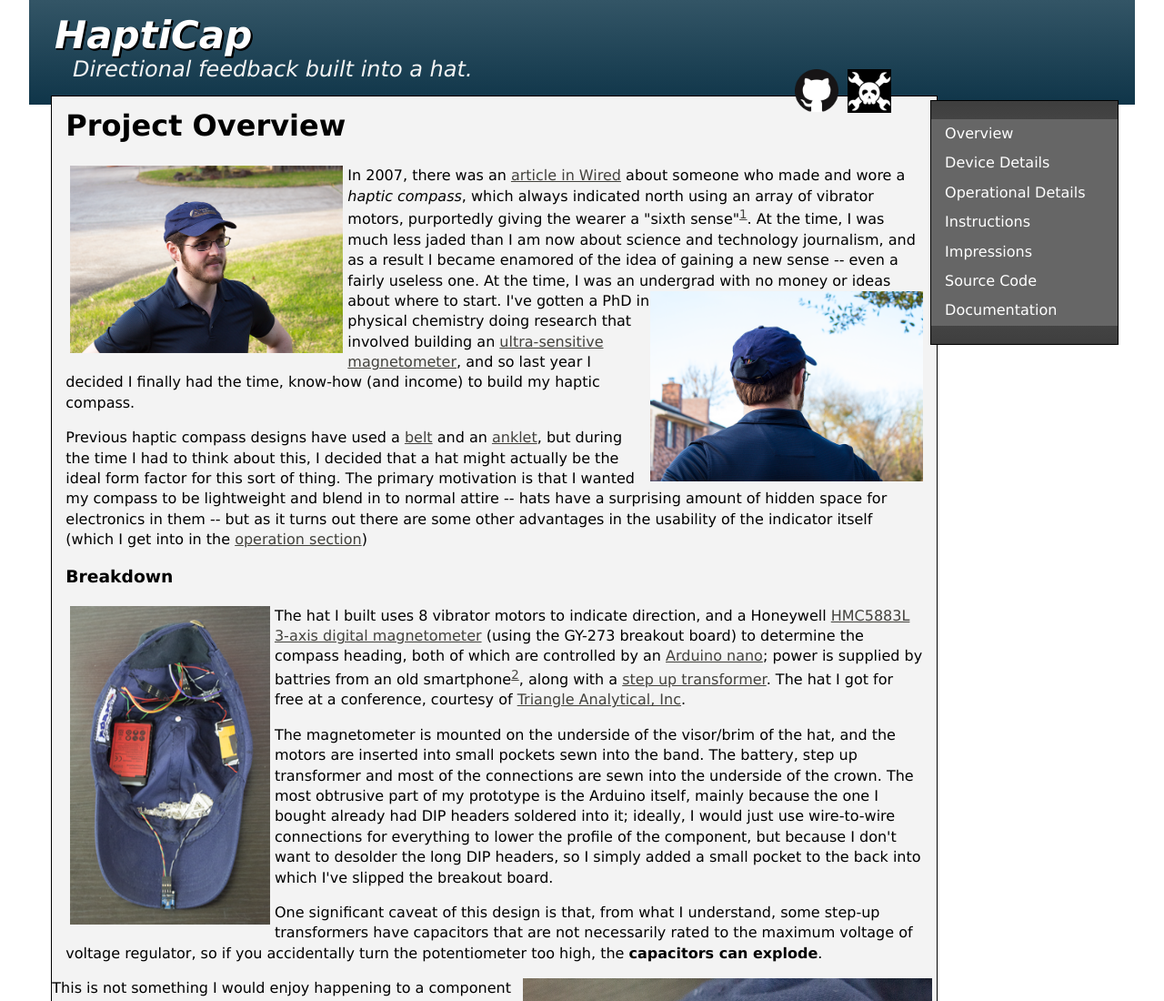
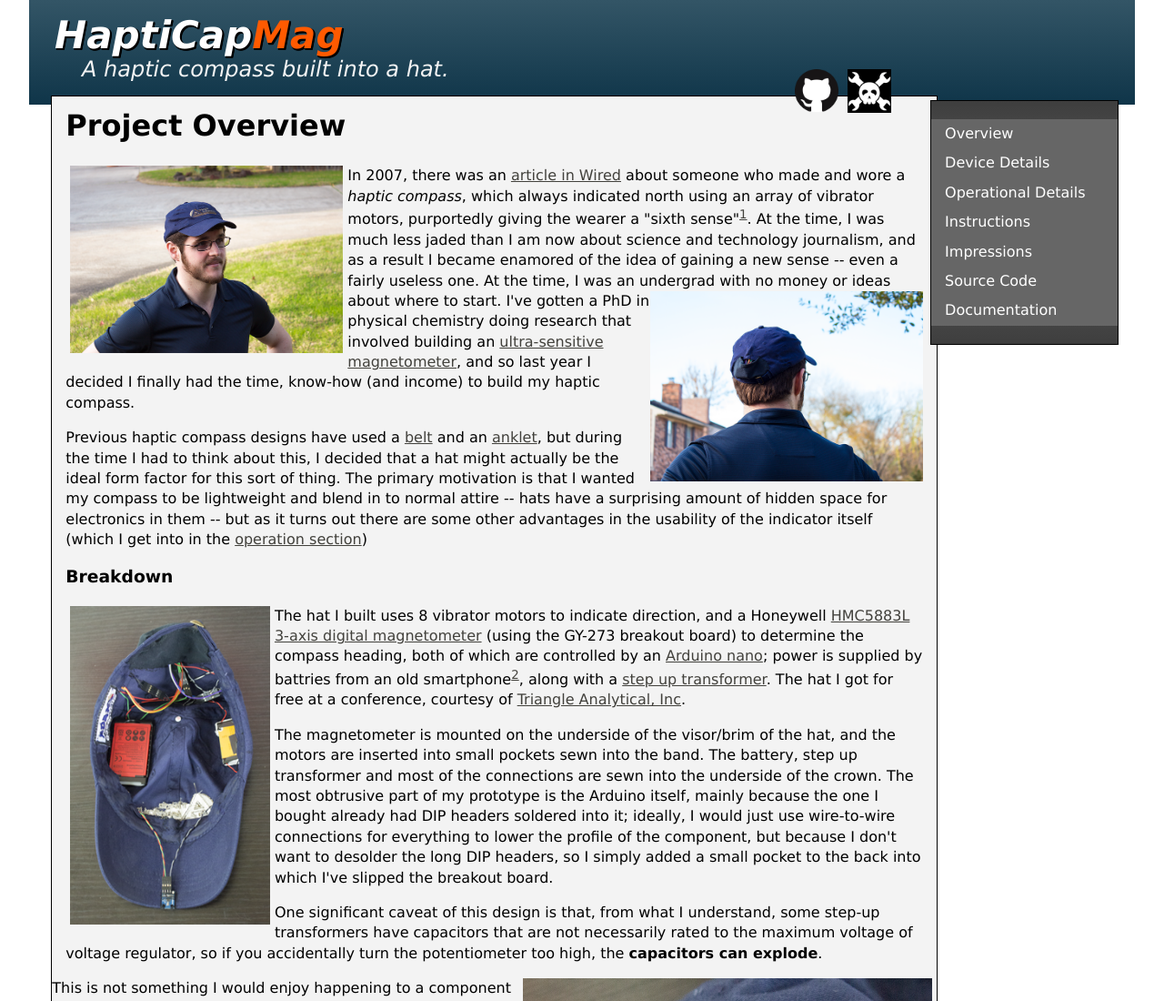
Before and after one commit to pganssle/HaptiCap, a plain HTML site: page index.html in a window 1280 px wide. Shown: the top 1100 px of the page at 91% size. Drawn offline with Linux system fonts and the light colour scheme.

Commit message:
Change header.

```diff
--- a/index.html
+++ b/index.html
@@ -3,15 +3,15 @@
 <head>
     <meta charset="utf-8">
     <link rel="stylesheet" type="text/css" href="stylesheets/mainstyle.css" />
-    <title>HaptiCap: Directional feedback built into a hat</title>
+    <title>HaptiCapMag: A haptic compass built into a hat</title>
 </head>
 
 <body>
 
 <div class="container">
 <div class="header">
-    <span class="header-logo-span">HaptiCap</span>
-    <span class="header-subtitle-span"> Directional feedback built into a hat.</span>
+    <span class="header-logo-span">HaptiCap<span style="color:#FF5A00">Mag</span></span>
+    <span class="header-subtitle-span"> A haptic compass built into a hat.</span>
 </div>
 
     <div class="content">
--- a/stylesheets/mainstyle.css
+++ b/stylesheets/mainstyle.css
@@ -81,7 +81,7 @@ a:hover, a:active, a:focus { /* this group of selectors will give a keyboard nav
     font-weight: normal;
     position: absolute;
     top: 60px;
-    left: 80px;
+    left: 90px;
 }
 
 .header-icon-container {
```
